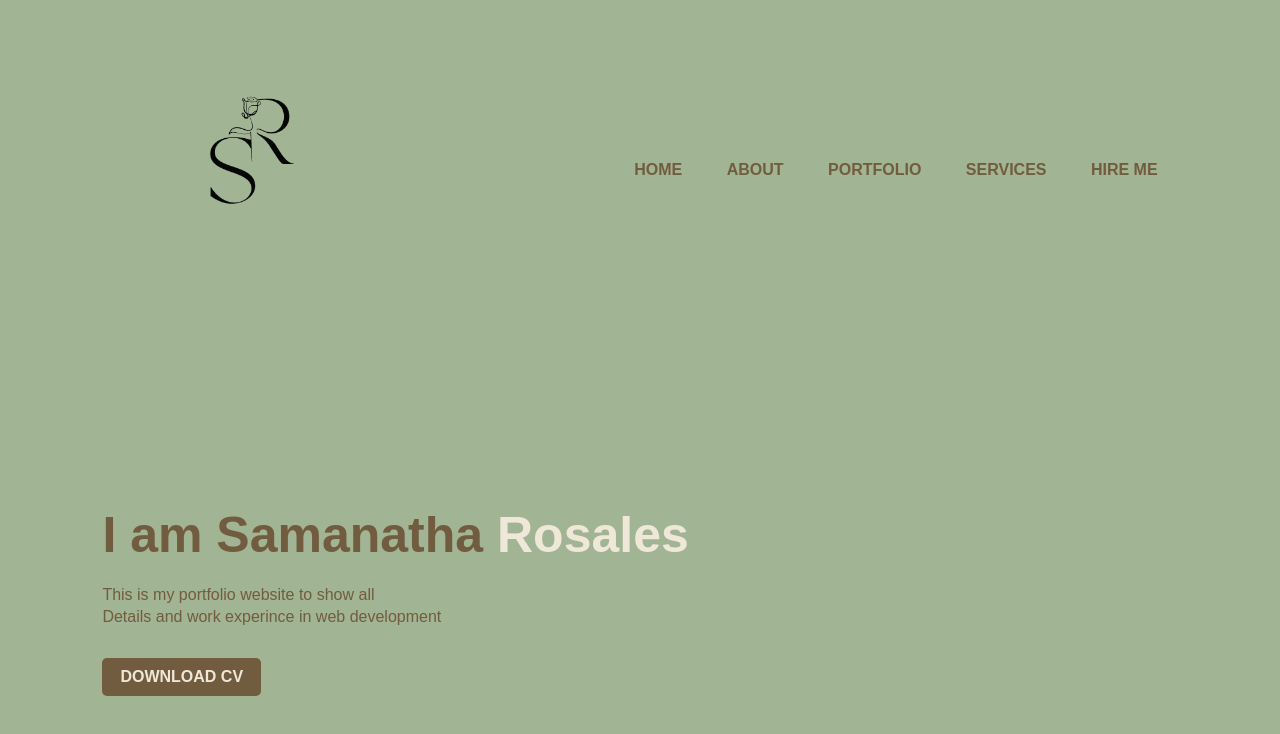
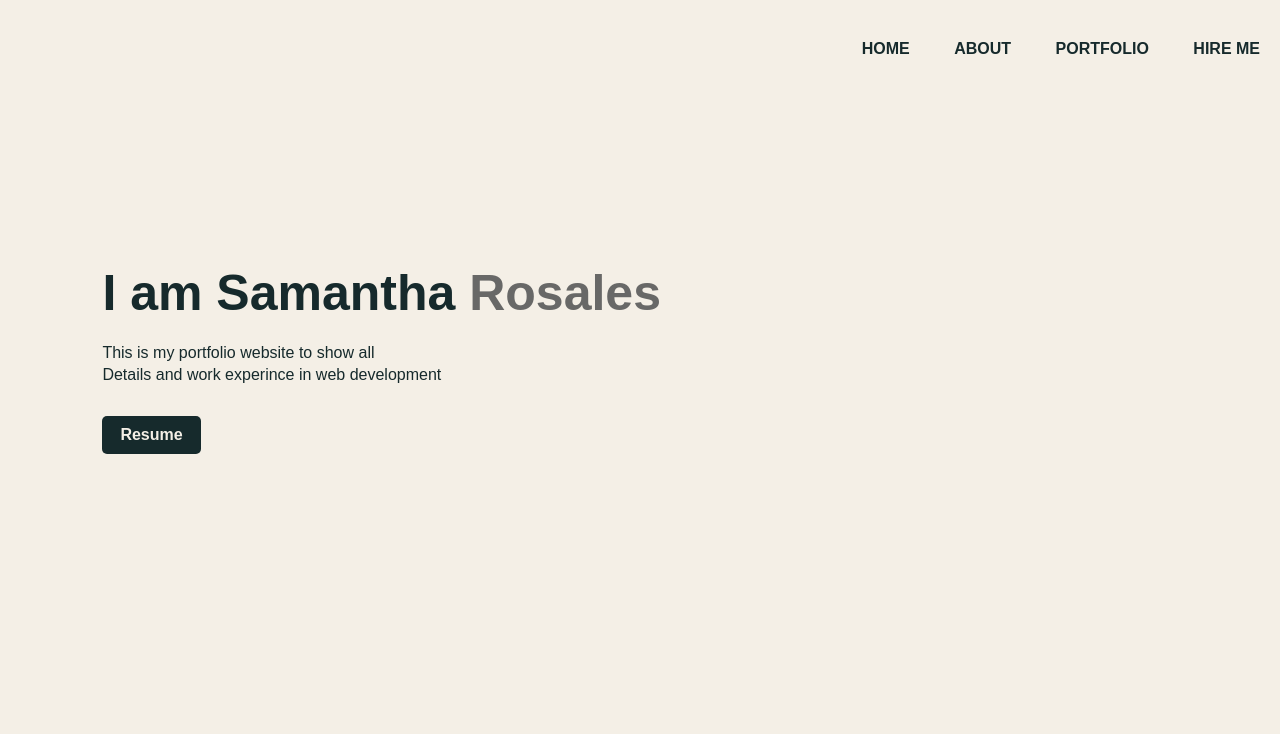
Before and after one commit to rosessam17/personalwebsite, a plain HTML site: page index.html in a window 1280 px wide. Drawn offline with Linux system fonts and the light colour scheme.

Commit message:
color change

```diff
--- a/index.html
+++ b/index.html
@@ -3,7 +3,7 @@
     <head>
         <meta charset="UTF-8">
         <meta name="viewport" content="width=device-width, initial-scale=1.0">
-        <title></titel>Samantha Rosales</title>
+        <title>Samantha Rosales</title>
         <link rel="stylesheet" href="styles.css">
 
     </head>
@@ -11,21 +11,21 @@
         <div class="hero">
             <nav>
                 <!--<img src="SRlogo.png" class="logo"> -->
-                <img src="SRlogo.png" class="logo">
                 <ul>
                     <li><a href="#">HOME</a></li>
-                    <li><a href="#">ABOUT</a></li>
+                    <li><a href="about.html">ABOUT</a></li>
                     <li><a href="#">PORTFOLIO</a></li>
-                    <li><a href="#">SERVICES</a></li>
+                    <!--<li><a href="#">SERVICES</a></li>-->
                     <li><a href="#">HIRE ME</a></li>
                 </ul>
             </nav>
             <div class="detel">
-                <h1>I am Samanatha<span> Rosales</span> </h1>
+                <h1>I am Samantha<span> Rosales</span> </h1>
                 <p>This is my portfolio website to show all
                     <br>Details and work experince in web development
                 </p>
-            <a href="#">DOWNLOAD CV</a>
+             <!--<a href="#">Resume</a> -->
+            <a href="Rosales_Resume" download="'SRosales_Resume.pdf">Resume</a>
             </div>
         </div>
     </body>
--- a/styles.css
+++ b/styles.css
@@ -9,33 +9,38 @@
     position: relative;
     width: 100%;
     height: 100vh;
-    background: #A1B493;
+    background: #F4EFE6;
 
 }
 /*styles nav info HOME, ABOUT...*/
 nav{
     display: flex;
-    width: 84%;
+    width: 100%;
     margin: auto;
     padding: 20px 0;
     align-items: center;
-    justify-content: space-between;
+    justify-content: flex-end;
+}
+
+nav ul{
+    list-style: none;
+    padding: 0;
 }
 /*makes info HOME, ABOUT... horizontal*/
 nav ul li{/*li: list items; ul: unordered list*/
     display: inline-block;
     list-style: none;
-    margin: 10px 20px;
+    margin: 20px;
 }
 /*changes color of HOME, ABOUT...*/
 nav ul li a{
     text-decoration: none;
-    color: #725c3f;
+    color: #162A2C;
     font-weight: bold;
 }
 /*change color of hover on HOME...*/
 nav ul li a:hover{
-    color: #e5ada8;
+    color: #686867;
 
 }
 /*postion of name and paragraph*/
@@ -46,32 +51,36 @@ nav ul li a:hover{
 /*color and space of name*/
 .detel h1{
     font-size: 50px;
-    color: #725c3f;
+    color: #162A2C;
     margin-bottom: 20px;
 }
 /*color of last name*/
 span{
-    color: #efe8d8;
+    color: #686867;
 }
 /*color and aize of paragraph undername*/
 .detel p{
-    color: #725c3f;
+    color: #162A2C;
     line-height: 22px;
 }
 /*download cv part*/
 .detel a{
-    background: #725c3f;
+    background: #162A2C;
     padding: 10px 18px;
     text-decoration: none;
     font-weight: bold;
-    color: #efe8d8;
+    color: #F4EFE6;
     display: inline-block;
     margin: 30px 0;
     border-radius: 5px;
 }
 
+.detel a:hover {
+    background: #686867;
+}
+
 .logo{
-    width: 300px;
+    width: 250px;
     height: auto;
 
 }
```
Also changed, not shown: about.html (added, +9 -0 lines).
